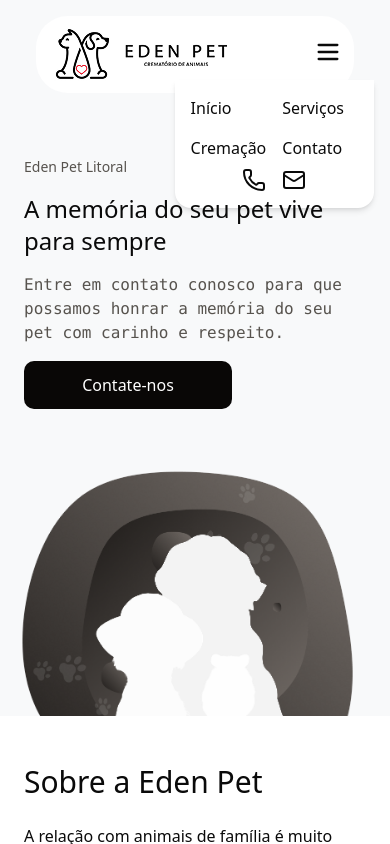
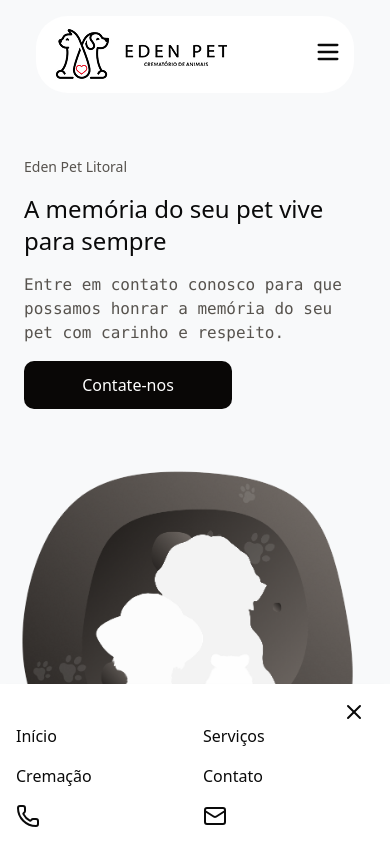
Before and after one commit to PedroDanielBrunetto/SyncUp-EdenPet, a Next.js app: page / in a window 390 px wide. Both pictures are taken after a click on the button 328 px from the left and 51 px from the top of the page. Shown: the top 844 px of the page. Built offline with nearby package versions, Linux system fonts and the light colour scheme.

Commit message:
fix: bug responsive links

```diff
--- a/app/(home)/page.tsx
+++ b/app/(home)/page.tsx
@@ -16,7 +16,7 @@ export default function Home() {
 
   return (
     <main className="bg-[#F8F9FA]">
-      <header className="relative z-20">
+      <header className="relative z-50">
         <Header />
       </header>
       <section>
--- a/app/_components/header/index.tsx
+++ b/app/_components/header/index.tsx
@@ -3,7 +3,7 @@
 import Image from "next/image";
 import DescriptionHeader from "./description";
 import logo from "@/public/logo-header.png";
-import { Mail, Phone, Menu } from "lucide-react";
+import { Mail, Phone, Menu, X } from "lucide-react";
 import { useState } from "react";
 
 export default function Header() {
@@ -26,33 +26,47 @@ export default function Header() {
         </div>
 
         {isMenuOpen && (
-          <div className="absolute top-20 right-4 bg-white p-4 shadow-md rounded-b-2xl md:hidden z-50">
+          <div className="fixed bottom-0 left-0 w-full bg-white p-4 shadow-md z-50">
+            <button
+              className="flex justify-end pr-2 w-full"
+              onClick={() => setIsMenuOpen(!isMenuOpen)}
+            >
+              <X />
+            </button>
             <nav id="links">
               <ul className="grid grid-cols-2 gap-4">
-                <li className="font-medium">
-                  <a href="/">Início</a>
+                <li>
+                  <a className="font-medium" href="/">
+                    Início
+                  </a>
+                </li>
+                <li>
+                  <a className="font-medium" href="#servicos">
+                    Serviços
+                  </a>
+                </li>
+                <li>
+                  <a className="font-medium" href="#cremacao">
+                    Cremação
+                  </a>
+                </li>
+                <li>
+                  <a className="font-medium" href="#contact">
+                    Contato
+                  </a>
                 </li>
                 <li className="font-medium">
-                  <a href="#servicos">Serviços</a>
+                  <a href="https://wa.me/+55013992028013">
+                    <Phone />
+                  </a>
                 </li>
                 <li className="font-medium">
-                  <a href="#cremacao">Cremação</a>
-                </li>
-                <li className="font-medium">
-                  <a href="#contact">Contato</a>
+                  <a href="mailto:edenpet@edenpet.com.br">
+                    <Mail />
+                  </a>
                 </li>
               </ul>
             </nav>
-            <div id="contato" className="mt-2">
-              <ul className="flex gap-4 justify-center">
-                <li className="font-medium">
-                  <Phone />
-                </li>
-                <li className="font-medium">
-                  <Mail />
-                </li>
-              </ul>
-            </div>
           </div>
         )}
 
--- a/app/_components/hero/index.tsx
+++ b/app/_components/hero/index.tsx
@@ -32,11 +32,14 @@ export default function Hero() {
             Entre em contato conosco para que possamos honrar a memória do seu
             pet com carinho e respeito.
           </h3>
-          <a className="bg-[#090706] rounded-lg text-white p-3 text-center font-medium w-52">
+          <a
+            href="https://wa.me/+55013992028013"
+            className="bg-[#090706] rounded-lg text-white p-3 text-center font-medium w-52"
+          >
             Contate-nos
           </a>
         </div>
-        <div id="imagens">
+        <div id="imagens" className="relative z-0">
           <Image src={main} alt="Principal Image" />
         </div>
       </section>
```
